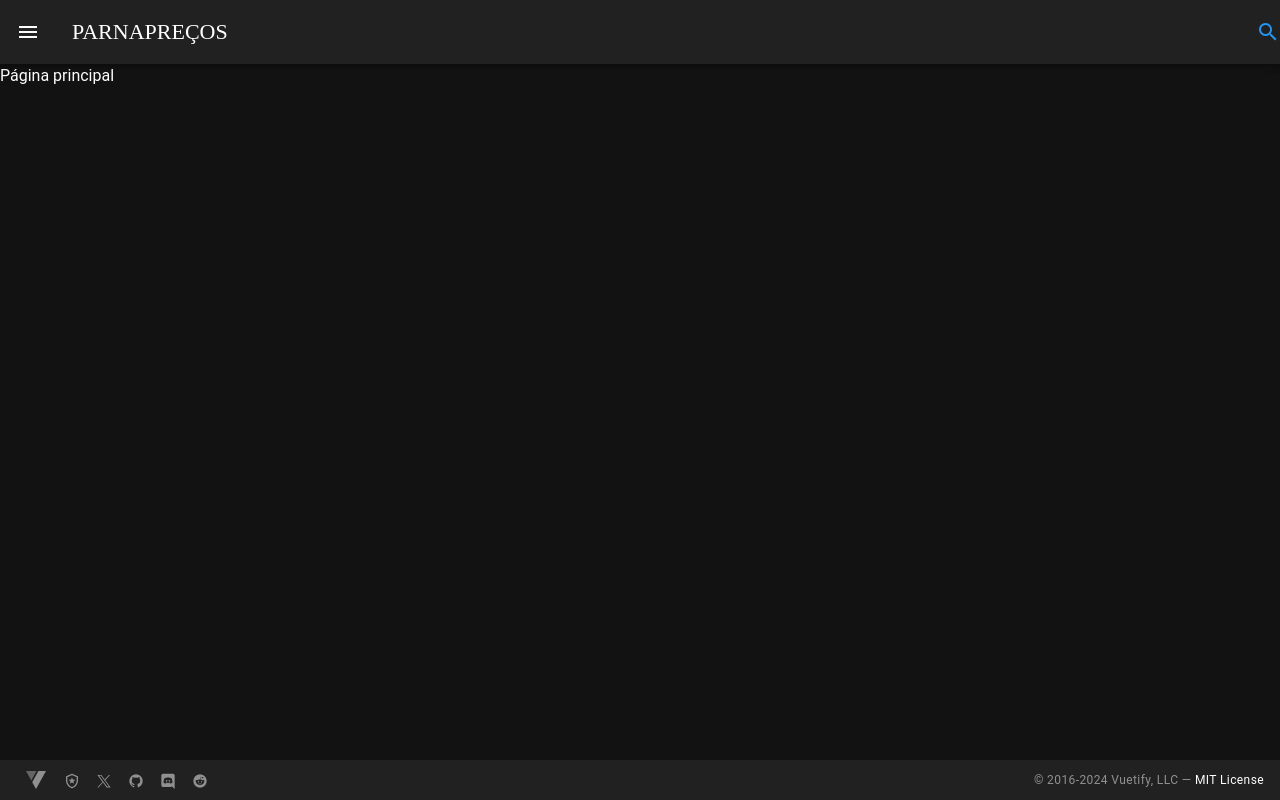
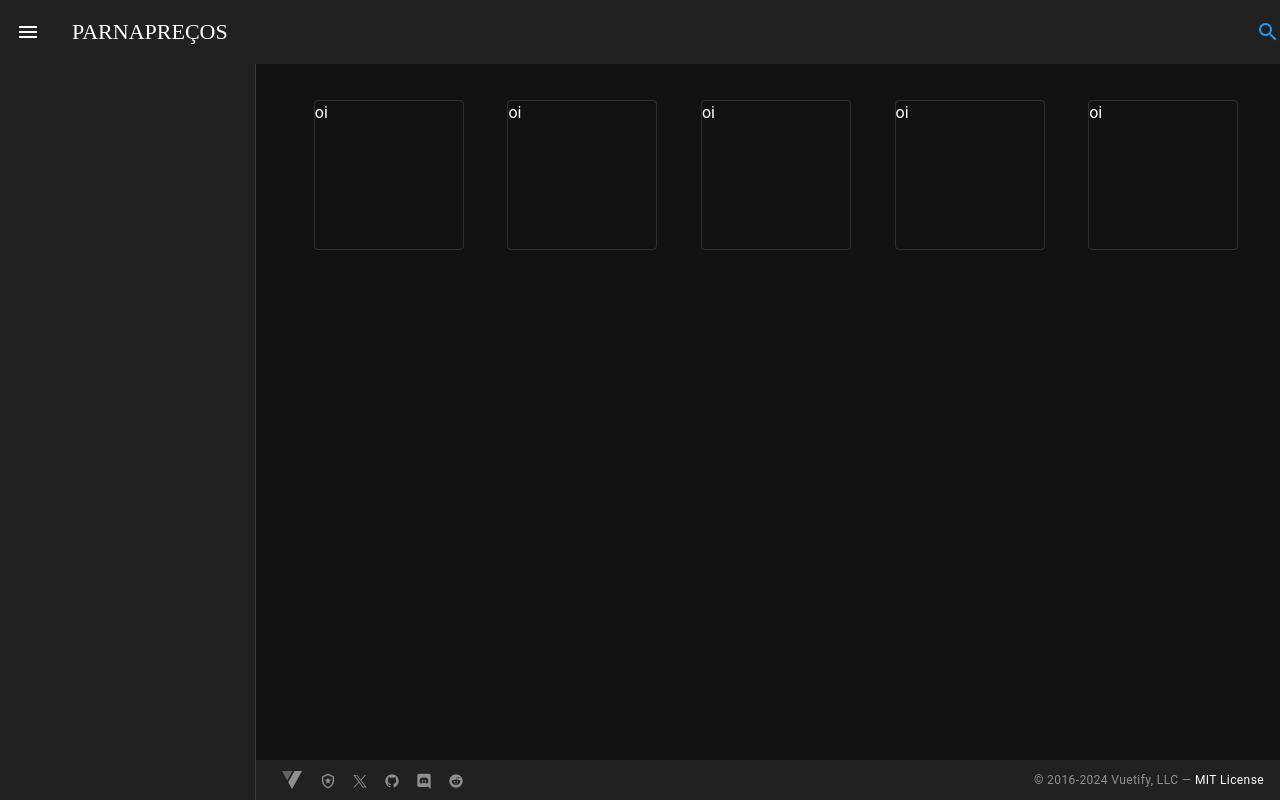
Before and after one commit to GabrielTJTop/PARNAPRECOS, a Vue app: page / in a window 1280 px wide. Built offline with nearby package versions, Linux system fonts and the light colour scheme.

Commit message:
Pequenas mudanças no index.vue

```diff
--- a/src/layouts/default.vue
+++ b/src/layouts/default.vue
@@ -1,7 +1,7 @@
 <template>
   <v-app>
     <v-main>
-      <v-app-bar>
+      <v-app-bar flat>
           <v-app-bar-nav-icon scroll-behavior="collapse" scroll-threshold="190" ></v-app-bar-nav-icon>
         <v-app-bar-title style="font-family: Cochin; font-size: 22px;">
           PARNAPREÇOS
@@ -9,6 +9,7 @@
 
         <v-icon icon="mdi-magnify" color="info"></v-icon>
       </v-app-bar>
+      <v-navigation-drawer></v-navigation-drawer>
 
       <router-view />
     </v-main>
--- a/src/pages/index.vue
+++ b/src/pages/index.vue
@@ -1,5 +1,28 @@
 <template>
-  Página principal
+  <v-container grid-list-xs>
+    <div class="ma-4 ga-1 pl-4 pt-4 d-flex ">
+      <v-row justify="space-around">
+        <div style="width: 150px; height: 150px;" class="border rounded" >
+          oi
+        </div>
+        <div style="width: 150px; height: 150px;" class="border rounded" >
+          oi
+        </div>
+        <div style="width: 150px; height: 150px;" class="border rounded" >
+          oi
+        </div>
+        <div style="width: 150px; height: 150px;" class="border rounded" >
+          oi
+        </div>
+        <div style="width: 150px; height: 150px;" class="border rounded" >
+          oi
+        </div>
+
+      </v-row>
+
+    </div>
+
+  </v-container>
 </template>
 
 <script setup>
```
